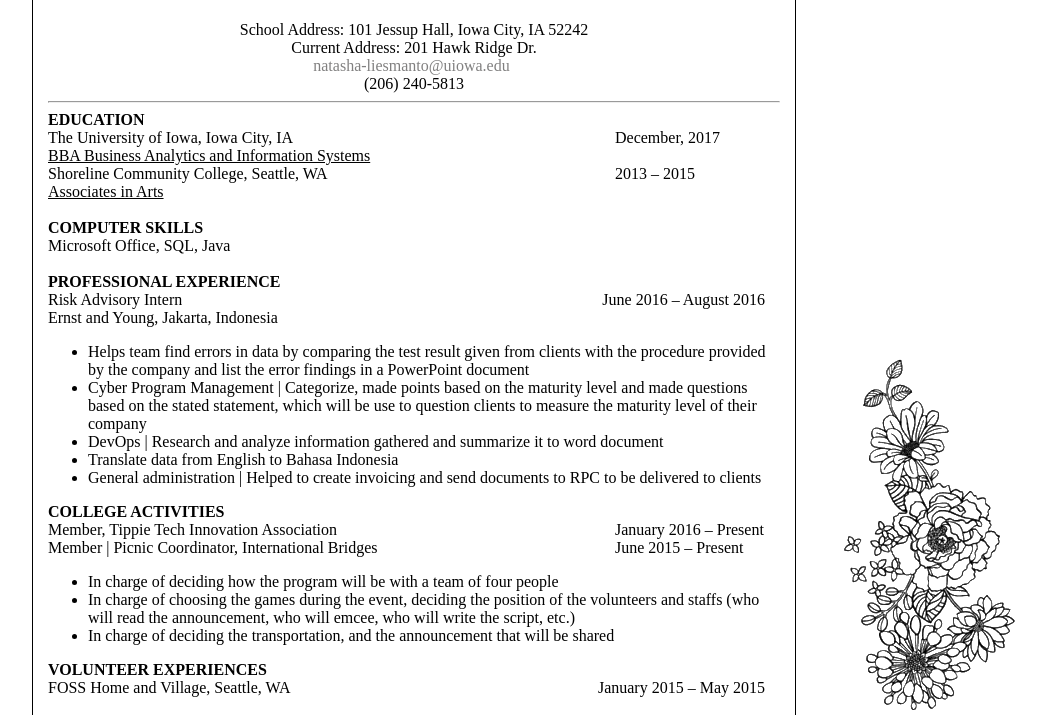
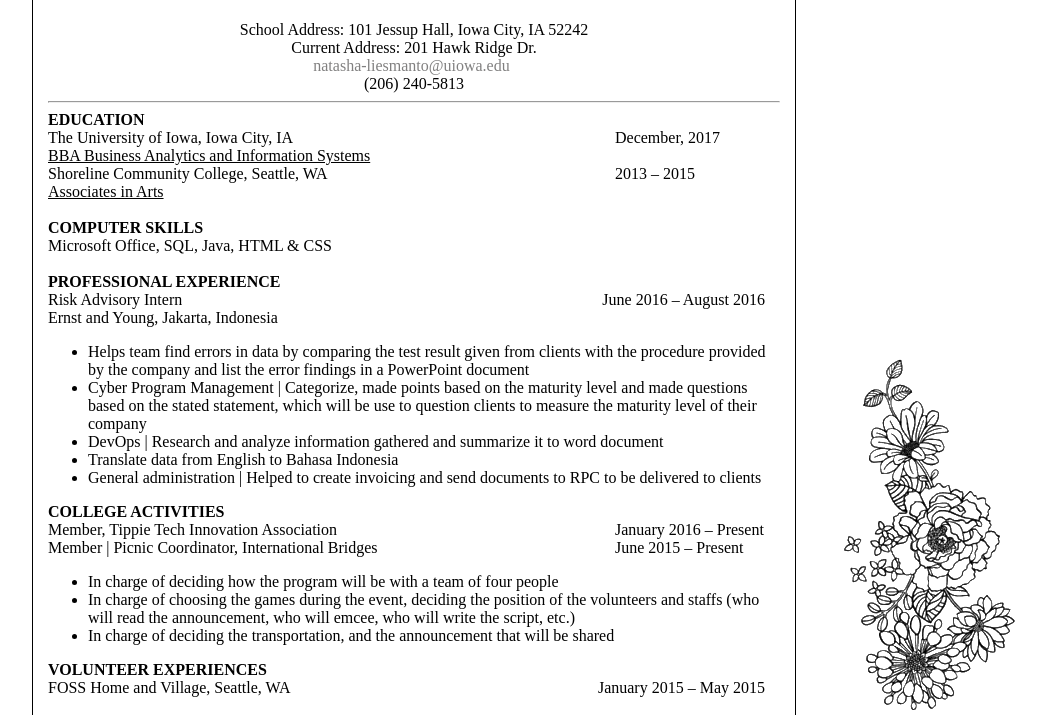
Before and after one commit to liesmanto/HW2, a plain HTML site: page resume.html in a window 1280 px wide. Shown: the part 85-800 px from the top of the page, without its empty margins (226-1272 px from the left). Drawn offline with Linux system fonts and the light colour scheme.

Commit message:
modify html & css

```diff
--- a/resume.html
+++ b/resume.html
@@ -62,7 +62,7 @@
 					<br><br>
 
 				<div class="rsmtitle">COMPUTER SKILLS</div>
-				Microsoft Office, SQL, Java
+				Microsoft Office, SQL, Java, HTML &amp; CSS
 
 					<br><br>
 
--- a/style.css
+++ b/style.css
@@ -33,7 +33,6 @@
   padding-right: 15px;
   padding-bottom: 20px;
 }
-
 
 header {
   text-align: center;
```
